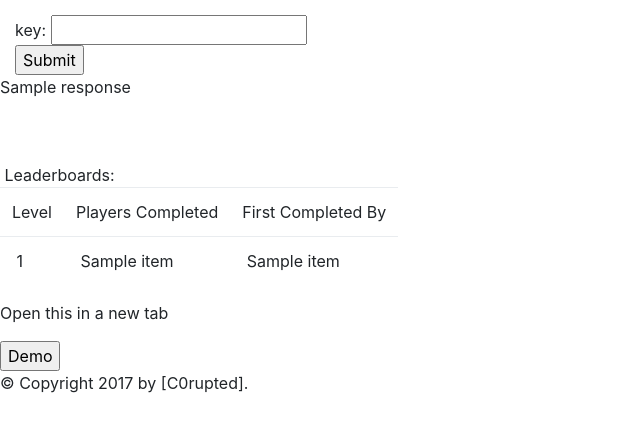
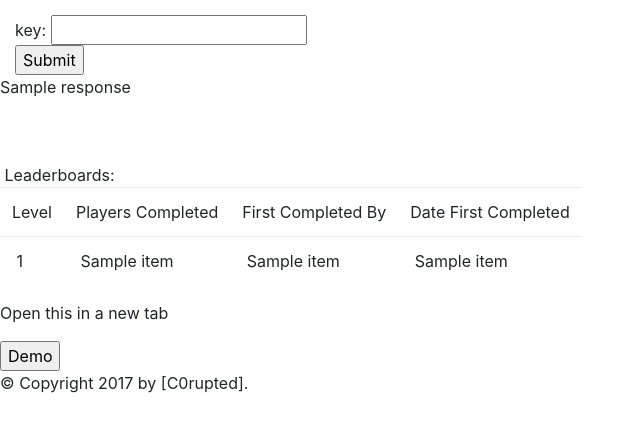
Before and after one commit to dangothemango/MyVirusAndMe, a Flask app: template Server/templates/key.html in a window 1280 px wide. Shown: the top 432 px of the page, without its empty margins (0-640 px from the left). Run offline with Flask 2, Linux system fonts and the light colour scheme; the template is opened without the code that fills it: most values are stand-ins (such as "Sample title", 1, 10 or a date in 2020); some libraries are stand-ins or nearby versions.

Commit message:
Leaderboard Updates
As part of the ongoing website beautification tasks, players are now blessed with the knowledge of when the first users championed a level, which shall be forever revered on our leaderboard (or at least until we wipe the files)

```diff
--- a/Server/templates/key.html
+++ b/Server/templates/key.html
@@ -22,6 +22,8 @@
   <td colspan="4">Level</td>
   <td colspan="4">Players Completed</td>
   <td colspan="4">First Completed By</td>
+  <td colspan="4">Date First Completed</td>
+
 
 </tr>
 
@@ -30,6 +32,7 @@
 		<td colspan="4">&nbsp;{{ item.0 }}</td>
 		<td colspan="4">&nbsp;{{ item.1 }}</td>
 		<td colspan="4">&nbsp;{{ item.2 }}</td>
+		<td colspan="4">&nbsp;{{ item.3 }}</td>
 	</tr>
     {% endfor %}
 
```
